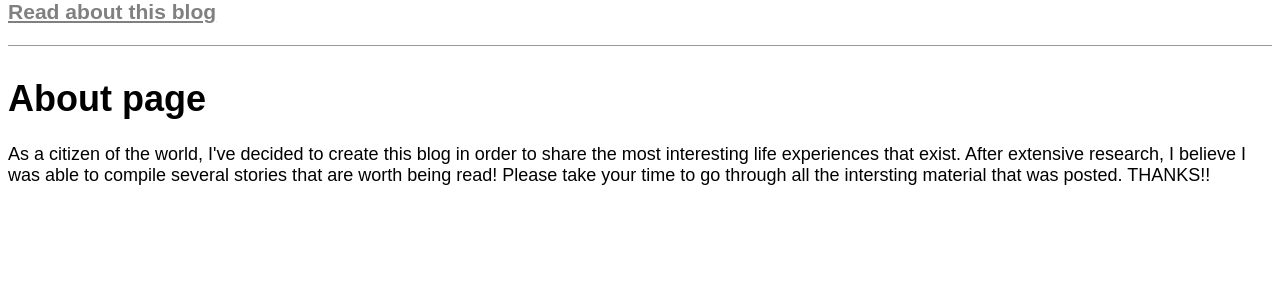
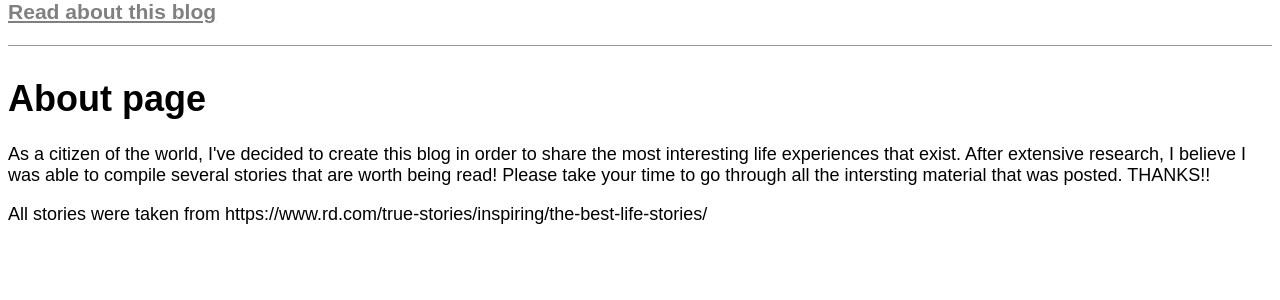
Before and after one commit to VBHenriques/RLBlog, a Django app: page /about/ in a window 1280 px wide. Shown: the part 373-673 px from the top of the page. Run offline with Django 3.2, Linux system fonts and the light colour scheme.

Commit message:
Bibliography

```diff
--- a/templates/about.html
+++ b/templates/about.html
@@ -3,4 +3,5 @@
 {% block content %}
     <h1>About page</h1>
     <p>As a citizen of the world, I've decided to create this blog in order to share the most interesting life experiences that exist. After extensive research, I believe I was able to compile several stories that are worth being read! Please take your time to go through all the intersting material that was posted. THANKS!!</p>
+    <p>All stories were taken from https://www.rd.com/true-stories/inspiring/the-best-life-stories/</p>
 {% endblock content %}
```
